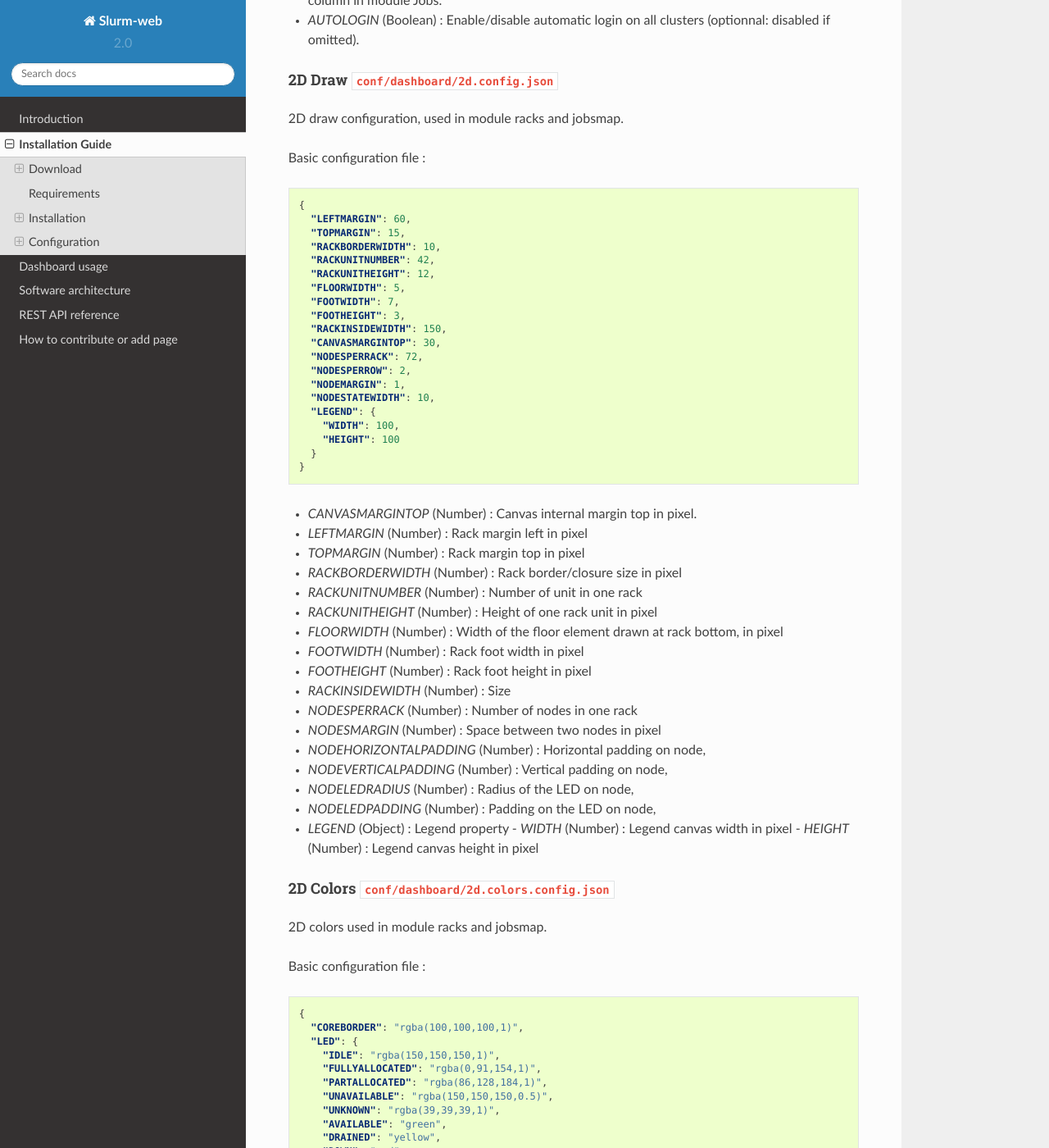
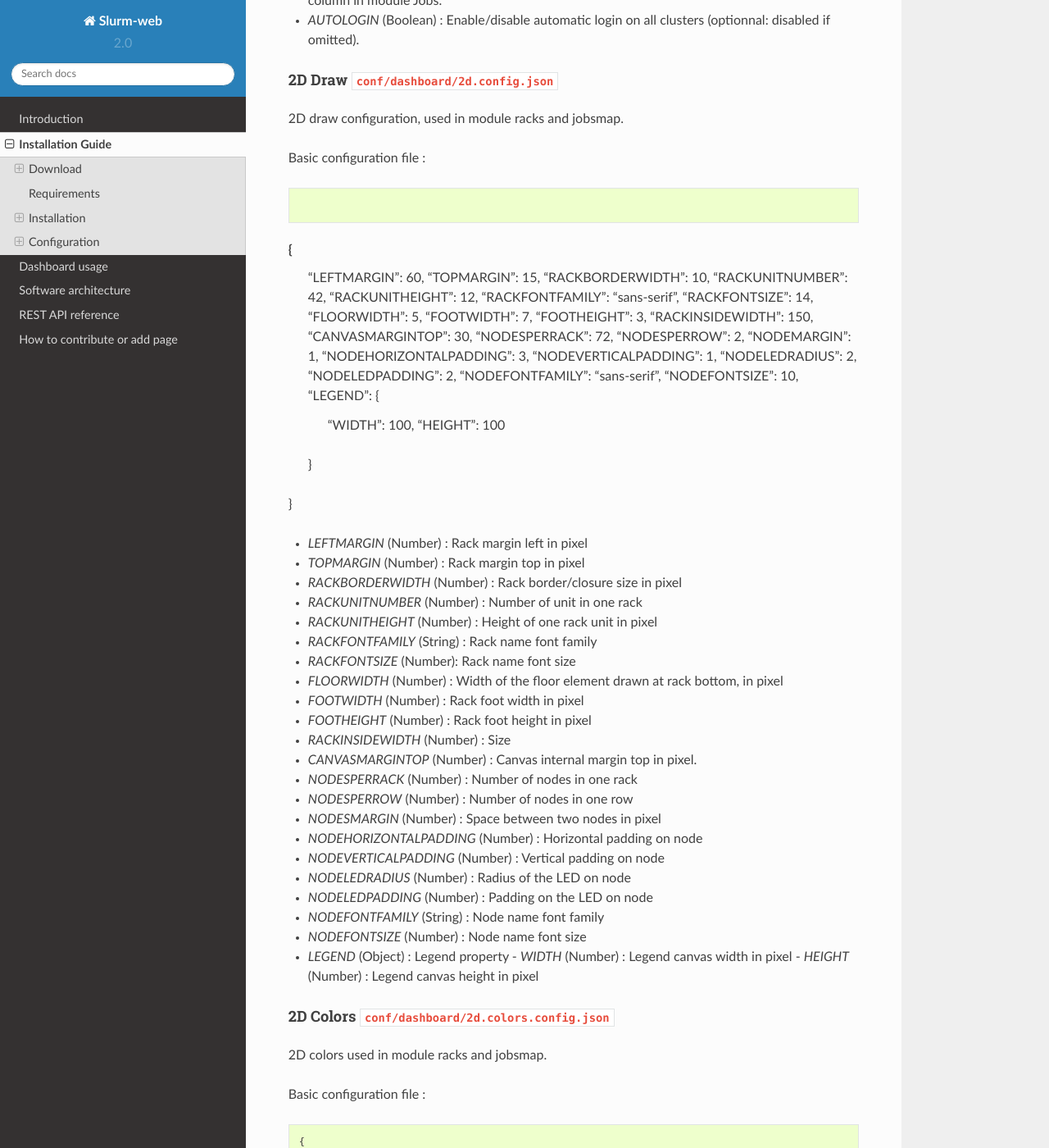
Before and after one commit to rackslab/Slurm-web, a Sphinx documentation site: the page built from doc/installation.rst, in a window 1280 px wide and 1400 px high, scrolled down 9217 px. Shown: the whole window at 82% size. Built offline with Sphinx 7.4.7 and the Read the Docs theme 2.0.0, drawn with Linux system fonts in a browser that asks for light colours.

Commit message:
add doc 2d font

```diff
--- a/doc/installation.rst
+++ b/doc/installation.rst
@@ -430,43 +430,55 @@ Basic configuration file :
 
 .. code-block:: json
 
-  {
-    "LEFTMARGIN": 60,
-    "TOPMARGIN": 15,
-    "RACKBORDERWIDTH": 10,
-    "RACKUNITNUMBER": 42,
-    "RACKUNITHEIGHT": 12,
-    "FLOORWIDTH": 5,
-    "FOOTWIDTH": 7,
-    "FOOTHEIGHT": 3,
-    "RACKINSIDEWIDTH": 150,
-    "CANVASMARGINTOP": 30,
-    "NODESPERRACK": 72,
-    "NODESPERROW": 2,
-    "NODEMARGIN": 1,
-    "NODESTATEWIDTH": 10,
-    "LEGEND": {
-      "WIDTH": 100,
-      "HEIGHT": 100
-    }
+{
+  "LEFTMARGIN": 60,
+  "TOPMARGIN": 15,
+  "RACKBORDERWIDTH": 10,
+  "RACKUNITNUMBER": 42,
+  "RACKUNITHEIGHT": 12,
+  "RACKFONTFAMILY": "sans-serif",
+  "RACKFONTSIZE": 14,
+  "FLOORWIDTH": 5,
+  "FOOTWIDTH": 7,
+  "FOOTHEIGHT": 3,
+  "RACKINSIDEWIDTH": 150,
+  "CANVASMARGINTOP": 30,
+  "NODESPERRACK": 72,
+  "NODESPERROW": 2,
+  "NODEMARGIN": 1,
+  "NODEHORIZONTALPADDING": 3,
+  "NODEVERTICALPADDING": 1,
+  "NODELEDRADIUS": 2,
+  "NODELEDPADDING": 2,
+  "NODEFONTFAMILY": "sans-serif",
+  "NODEFONTSIZE": 10,
+  "LEGEND": {
+    "WIDTH": 100,
+    "HEIGHT": 100
   }
+}
 
-- *CANVASMARGINTOP* (Number) : Canvas internal margin top in pixel.
 - *LEFTMARGIN* (Number) : Rack margin left in pixel
 - *TOPMARGIN* (Number) : Rack margin top in pixel
 - *RACKBORDERWIDTH* (Number) : Rack border/closure size in pixel
 - *RACKUNITNUMBER* (Number) : Number of unit in one rack
 - *RACKUNITHEIGHT* (Number) : Height of one rack unit in pixel
+- *RACKFONTFAMILY* (String) : Rack name font family
+- *RACKFONTSIZE* (Number): Rack name font size
 - *FLOORWIDTH* (Number) : Width of the floor element drawn at rack bottom, in pixel
 - *FOOTWIDTH* (Number) : Rack foot width in pixel
 - *FOOTHEIGHT* (Number) : Rack foot height in pixel
 - *RACKINSIDEWIDTH* (Number) : Size
+- *CANVASMARGINTOP* (Number) : Canvas internal margin top in pixel.
 - *NODESPERRACK* (Number) : Number of nodes in one rack
+- *NODESPERROW* (Number) : Number of nodes in one row
 - *NODESMARGIN* (Number) : Space between two nodes in pixel
-- *NODEHORIZONTALPADDING* (Number) : Horizontal padding on node,
-- *NODEVERTICALPADDING* (Number) : Vertical padding on node,
-- *NODELEDRADIUS* (Number) : Radius of the LED on node,
-- *NODELEDPADDING* (Number) : Padding on the LED on node,
+- *NODEHORIZONTALPADDING* (Number) : Horizontal padding on node
+- *NODEVERTICALPADDING* (Number) : Vertical padding on node
+- *NODELEDRADIUS* (Number) : Radius of the LED on node
+- *NODELEDPADDING* (Number) : Padding on the LED on node
+- *NODEFONTFAMILY* (String) : Node name font family
+- *NODEFONTSIZE* (Number) : Node name font size
 - *LEGEND* (Object) : Legend property
   - *WIDTH* (Number) : Legend canvas width in pixel
   - *HEIGHT* (Number) : Legend canvas height in pixel
```
